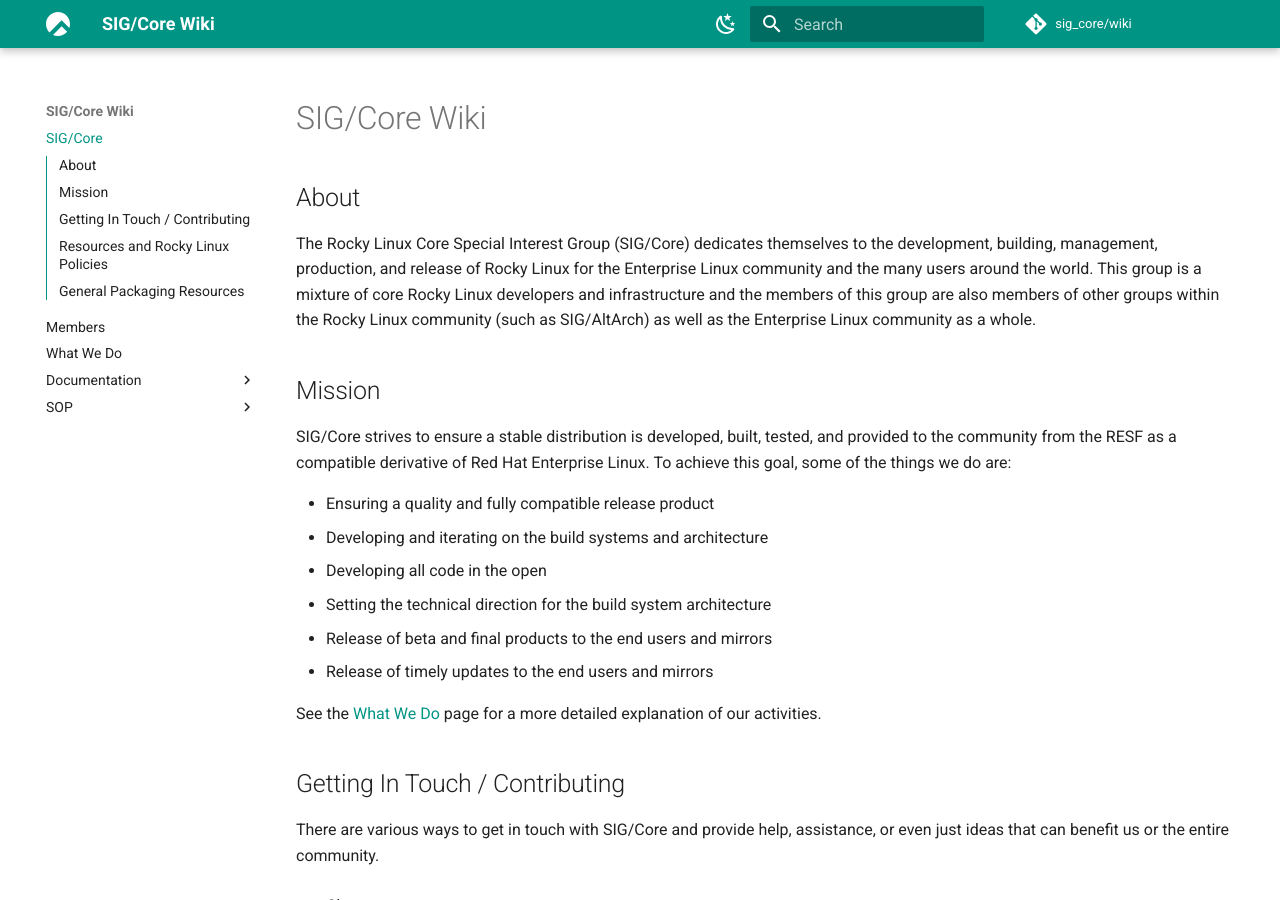
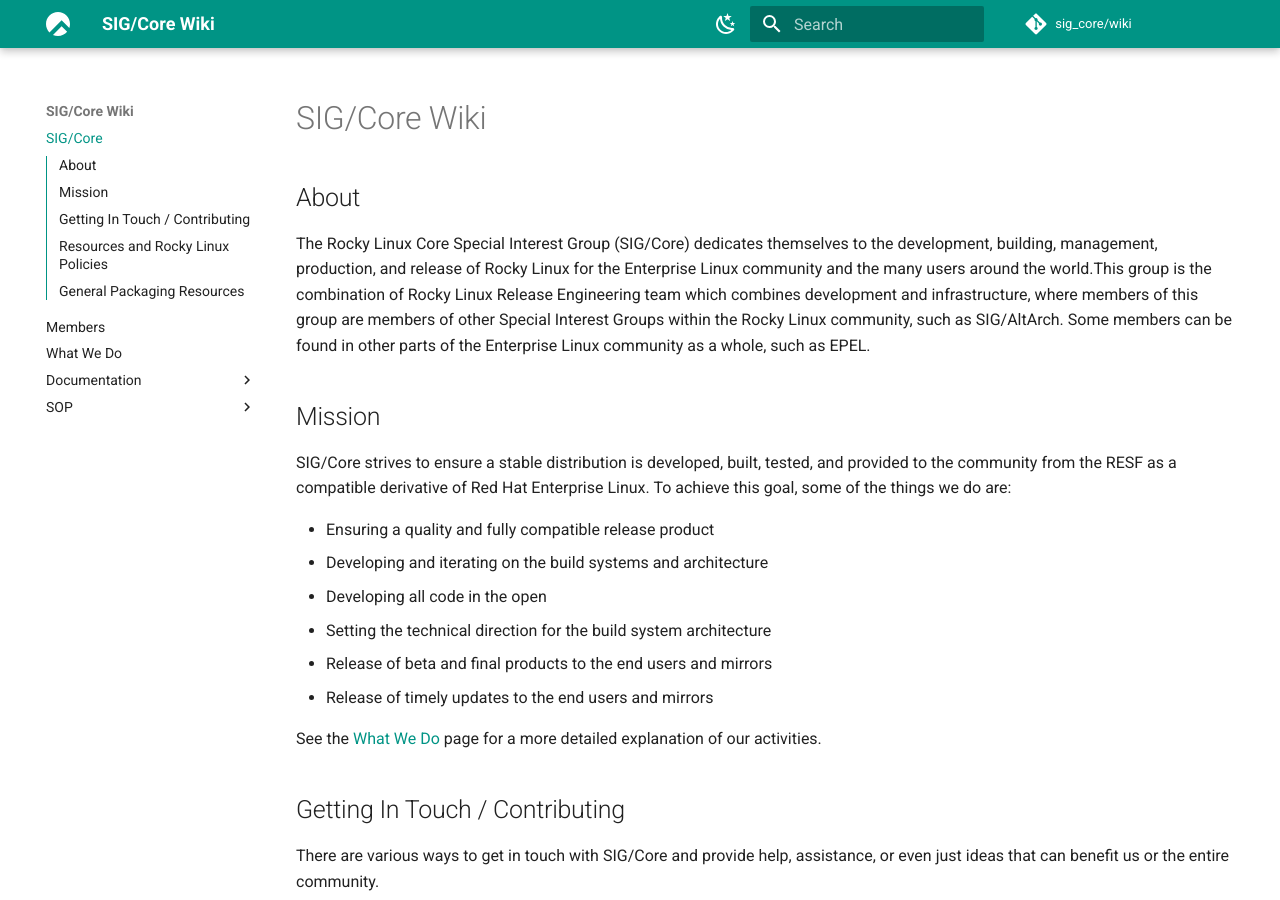
Before and after one commit to rocky-linux/sig-core-wiki, an MkDocs documentation site: the page built from docs/index.md, in a window 1280 px wide and 900 px high. Built offline with MkDocs 1.6.1 and Material for MkDocs 9.7.7, drawn with Linux system fonts in a browser that asks for light colours.

Commit message:
update about statement

```diff
--- a/docs/index.md
+++ b/docs/index.md
@@ -6,7 +6,7 @@
 
 ## About
 
-The Rocky Linux Core Special Interest Group (SIG/Core) dedicates themselves to the development, building, management, production, and release of Rocky Linux for the Enterprise Linux community and the many users around the world. This group is a mixture of core Rocky Linux developers and infrastructure and the members of this group are also members of other groups within the Rocky Linux community (such as SIG/AltArch) as well as the Enterprise Linux community as a whole.
+The Rocky Linux Core Special Interest Group (SIG/Core) dedicates themselves to the development, building, management, production, and release of Rocky Linux for the Enterprise Linux community and the many users around the world.This group is the combination of Rocky Linux Release Engineering team which combines development and infrastructure, where members of this group are members of other Special Interest Groups within the Rocky Linux community, such as SIG/AltArch. Some members can be found in other parts of the Enterprise Linux community as a whole, such as EPEL.
 
 ## Mission
 
```
